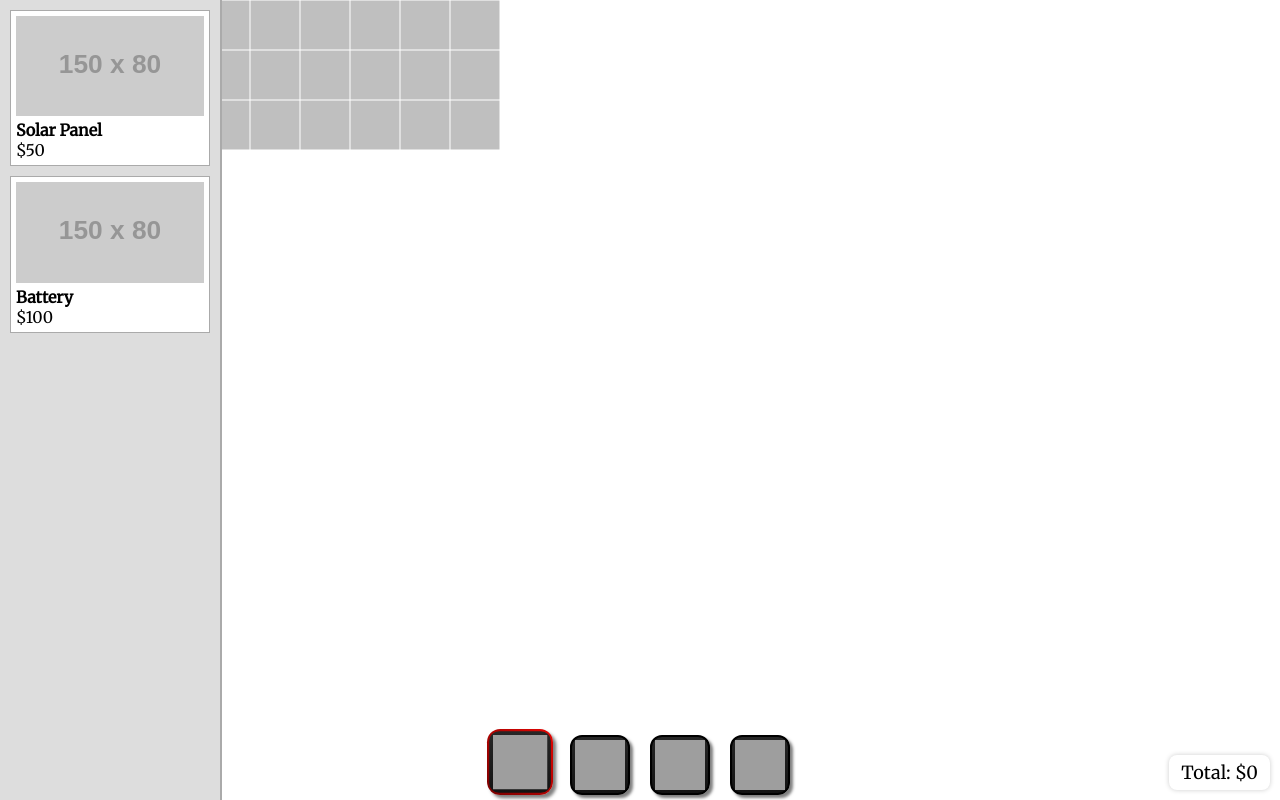
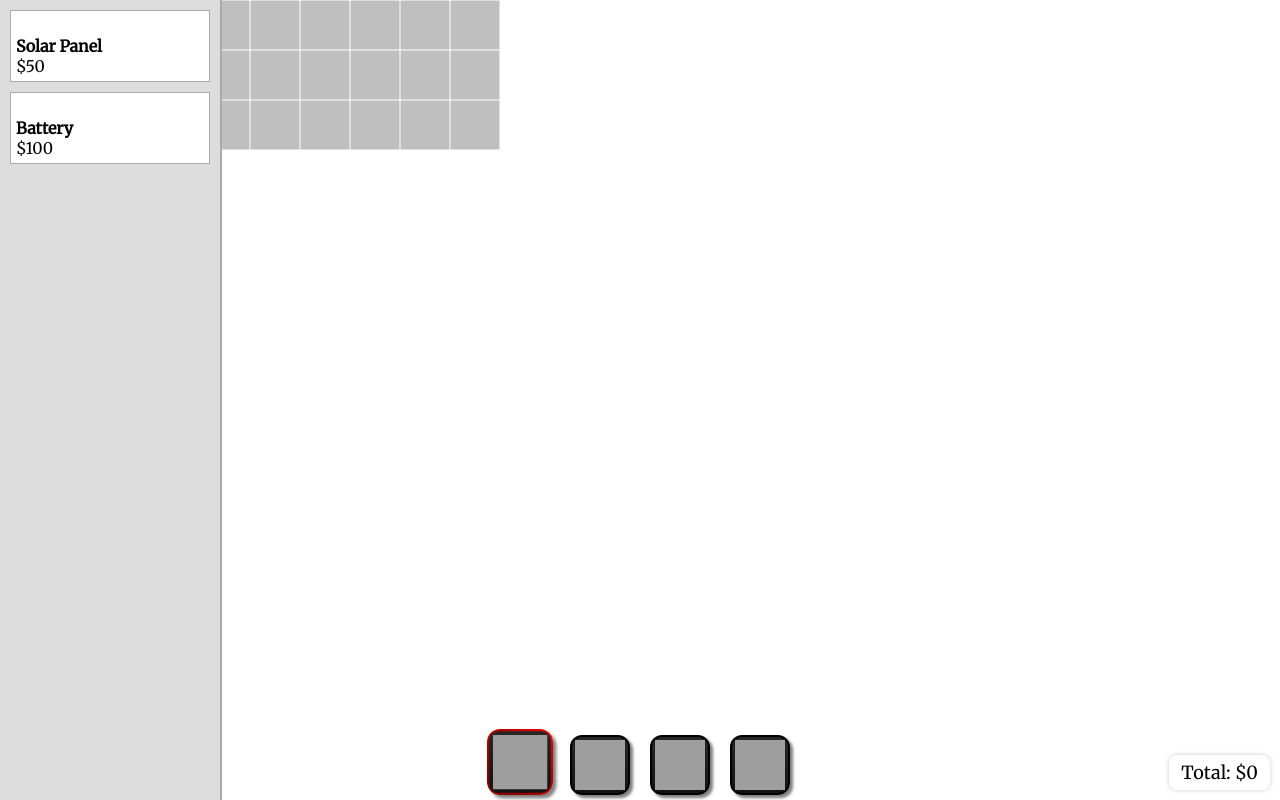
Before and after one commit to SaintRemys/IndustrialistVisualiser, a plain HTML site: page index.html in a window 1280 px wide. Drawn offline with Linux system fonts and the light colour scheme; grey boxes are pictures that could not be loaded; placeholder pictures from the web are drawn by us.

Commit message:
Update index.html
Signed-off-by: Remy <harropjackmax1@gmail.com>

```diff
--- a/index.html
+++ b/index.html
@@ -18,11 +18,11 @@
 <body>
 <div id="sidebar">
   <div class="item" data-name="Solar Panel" data-price="50" data-width="2" data-height="1">
-    <img src="https://via.placeholder.com/150x80?text=Solar+Panel">
+    <img src="">
     <div><strong>Solar Panel</strong><br>$50</div>
   </div>
   <div class="item" data-name="Battery" data-price="100" data-width="1" data-height="1">
-    <img src="https://via.placeholder.com/150x80?text=Battery">
+    <img src="">
     <div><strong>Battery</strong><br>$100</div>
   </div>
 </div>
```
